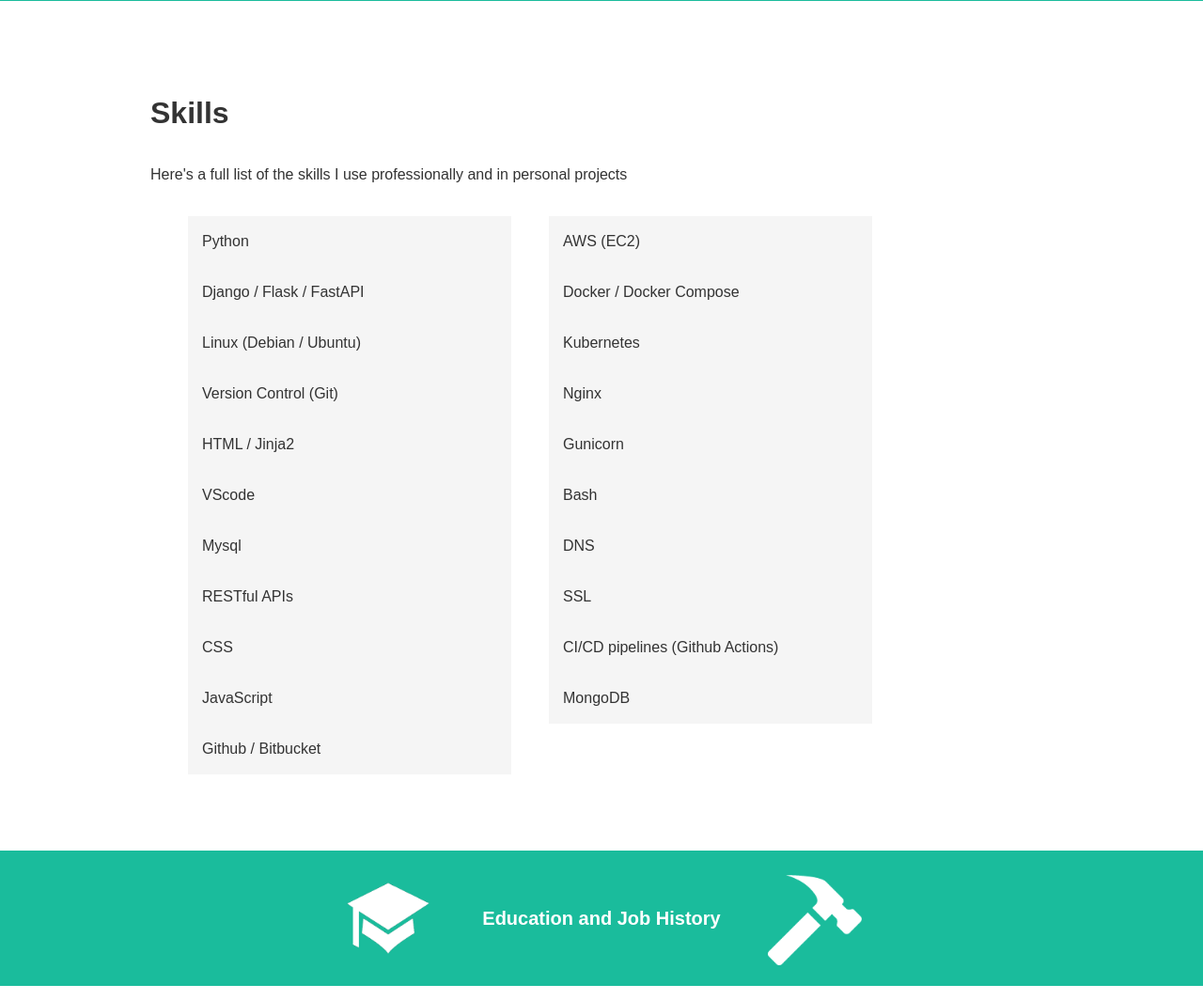
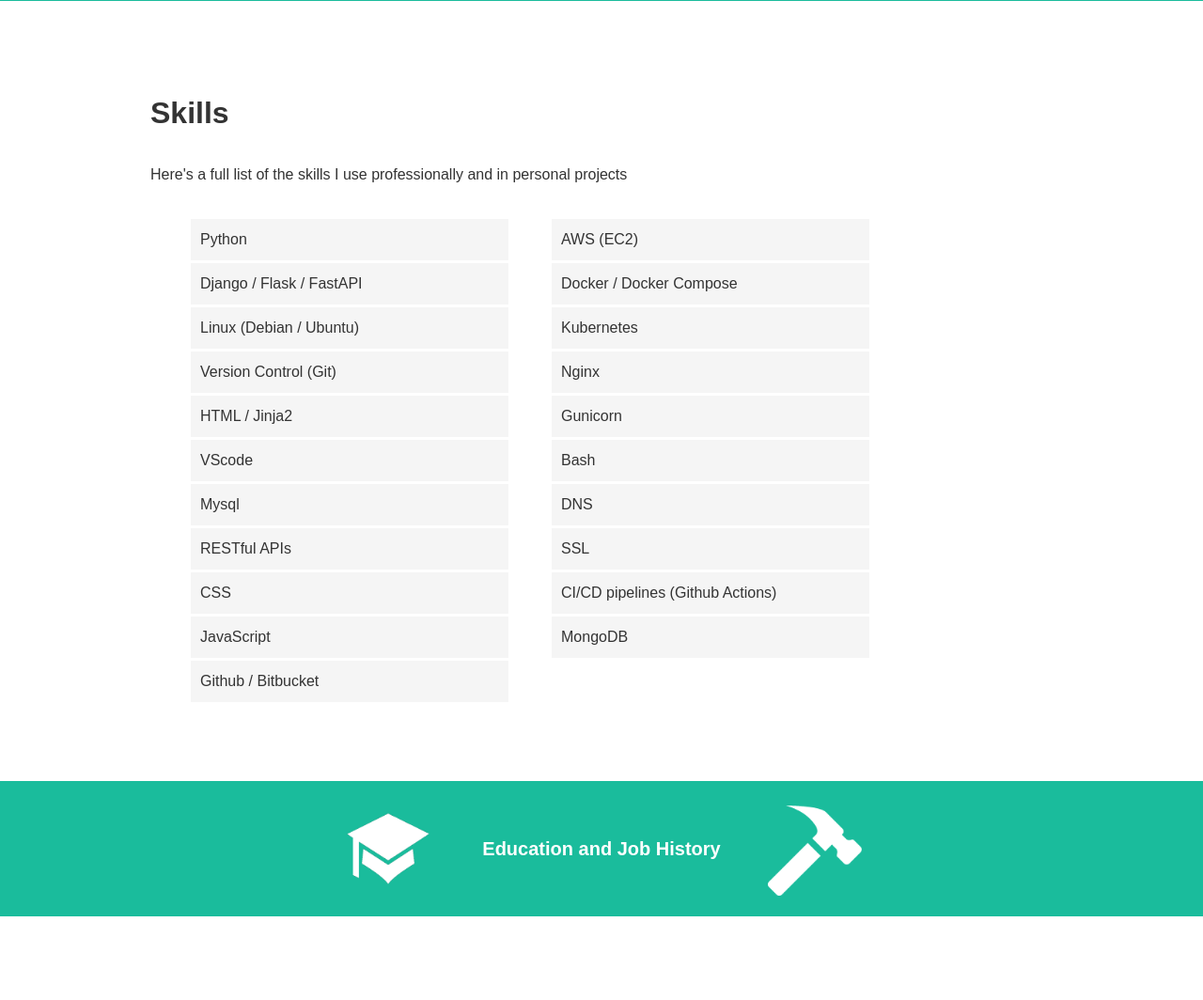
Before and after one commit to amazingplum53/portfolio, a Django app: page / in a window 1280 px wide. Shown: the part 1649-2713 px from the top of the page at 94% size. Run offline with Django 4.2, Linux system fonts and the light colour scheme.

Commit message:
added margin

```diff
--- a/static/homepage/css/index.css
+++ b/static/homepage/css/index.css
@@ -62,7 +62,8 @@
   }
 
   .container li {
-    padding: 15px;
+    padding: 10px;
+    margin: 3px;
     background-color: #f5f5f5;
     list-style-type: none;
   }
```
